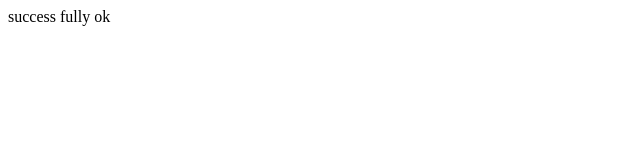
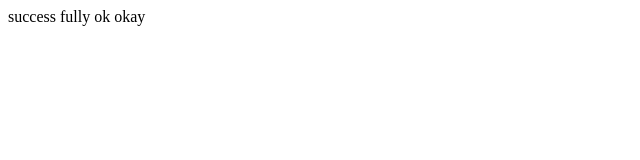
Before and after one commit to Zioun/new_repository, a plain HTML site: page index.html in a window 1280 px wide. Shown: the full height of the page, 0-640 px from the left. Drawn offline with Linux system fonts and the light colour scheme.

Commit message:
first commit

```diff
--- a/index.html
+++ b/index.html
@@ -6,6 +6,6 @@
     <title>Document</title>
 </head>
 <body>
-    success fully ok
+    success fully ok okay
 </body>
 </html>
```
